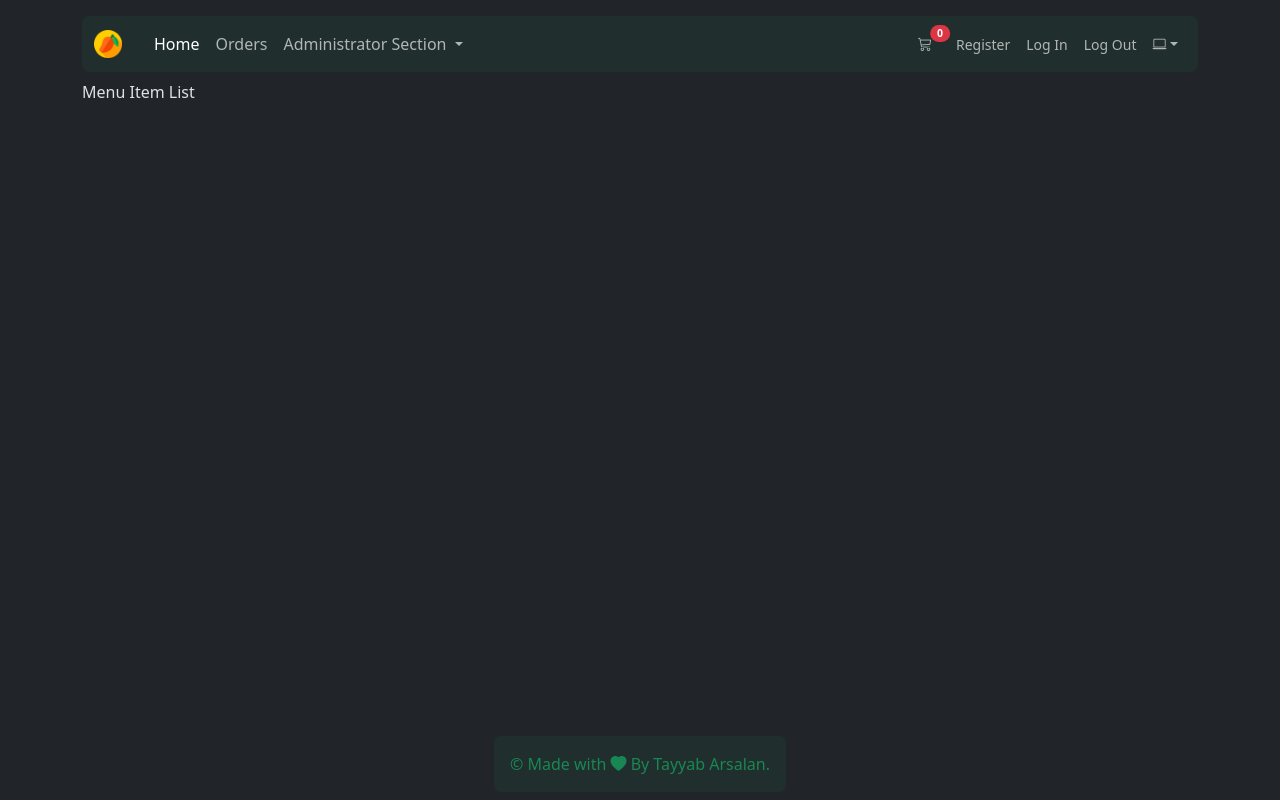
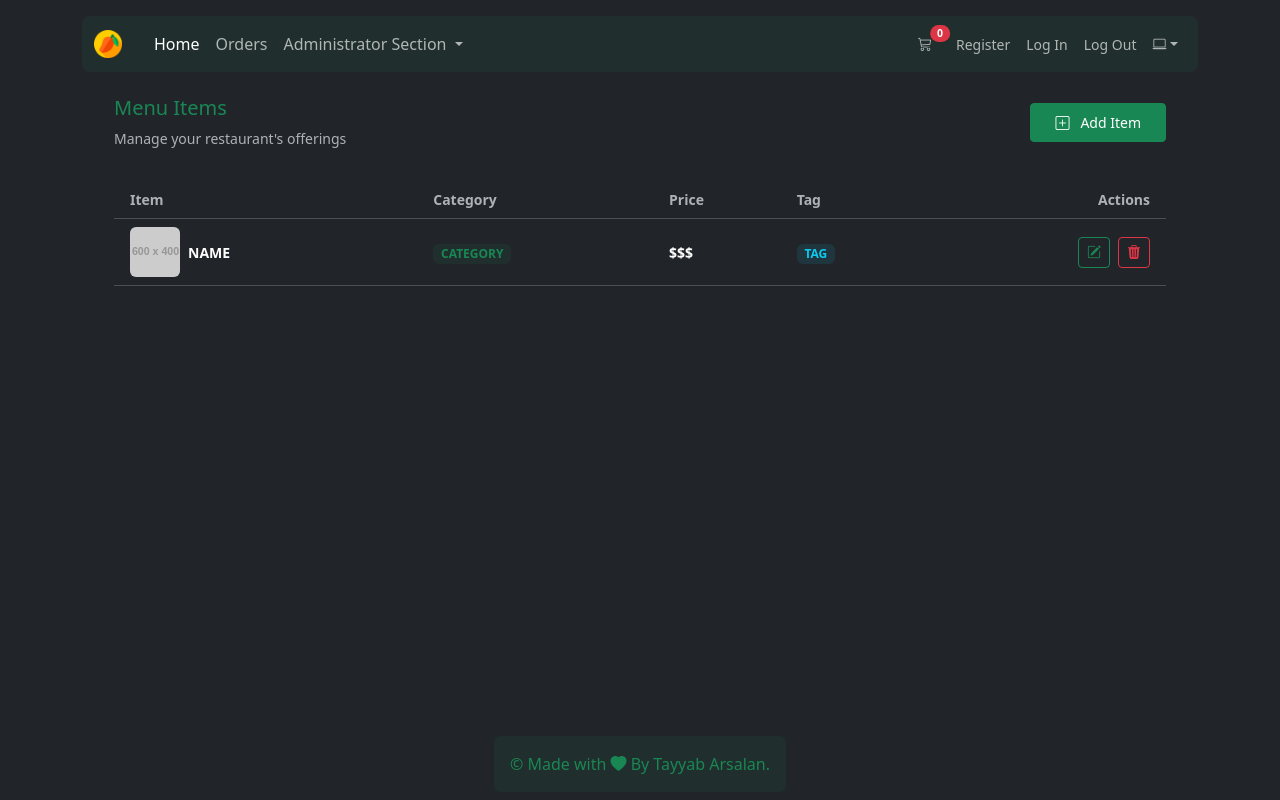
Before and after one commit to TAYYAB-BUKC/Vue---Mango-Fusion, a Vue app in the folder vue-mango-fusion/: page /admin/manage-menu-items in a window 1280 px wide. Built offline with nearby package versions, Linux system fonts and the light colour scheme; no server answers.

Commit message:
MenuItemList initial design added.

```diff
--- a/vue-mango-fusion/src/views/menu-item/MenuItemList.vue
+++ b/vue-mango-fusion/src/views/menu-item/MenuItemList.vue
@@ -1,5 +1,77 @@
 <template>
-    Menu Item List
+    <div class="container px-3">
+        <div v-if="isLoading" class="d-flex justify-content-center align-items-center vh-100">
+        <div class="spinner-grow text-success" role="status">
+            <span class="visually-hidden">Loading...</span>
+        </div>
+        </div>
+
+        <div v-else>
+            <div
+            class="card-header d-flex flex-column flex-md-row justify-content-between align-items-md-center p-3"
+            >
+            <div>
+                <h2 class="h5 text-success">Menu Items</h2>
+                <p class="mb-0 text-muted small">Manage your restaurant's offerings</p>
+            </div>
+            <button class="btn btn-success btn-sm gap-2 rounded-1 px-4 py-2">
+                <i class="bi bi-plus-square"></i> &nbsp;
+                <span>Add Item</span>
+            </button>
+            </div>
+            <div class="card-body p-3">
+            <div class="table-responsive">
+                <table class="table table-hover align-middle mb-0">
+                <thead>
+                    <tr>
+                    <th class="ps-3 small text-muted">Item</th>
+                    <th class="small text-muted">Category</th>
+                    <th class="small text-muted">Price</th>
+                    <th class="small text-muted">Tag</th>
+                    <th class="pe-3 text-end small text-muted">Actions</th>
+                    </tr>
+                </thead>
+                <tbody>
+                    <tr>
+                    <td class="ps-3">
+                        <div class="d-flex align-items-center">
+                        <img
+                            src="https://placehold.co/600x400"
+                            alt="Item"
+                            class="rounded object-fit-cover me-2"
+                            style="width: 50px; height: 50px"
+                        />
+                        <div>
+                            <div class="fw-semibold small">NAME</div>
+                        </div>
+                        </div>
+                    </td>
+                    <td>
+                        <span class="badge bg-success bg-opacity-10 text-success small">
+                        CATEGORY
+                        </span>
+                    </td>
+                    <td class="fw-semibold small">$$$</td>
+                    <td>
+                        <span class="badge bg-info bg-opacity-10 text-info small"> TAG </span>
+                    </td>
+                    <td class="pe-3 text-end">
+                        <div class="d-flex gap-2 justify-content-end">
+                        <button class="btn btn-sm btn-outline-success">
+                            <i class="bi bi-pencil-square"></i>
+                        </button>
+                        <button class="btn btn-sm btn-outline-danger">
+                            <i class="bi bi-trash3-fill"></i>
+                        </button>
+                        </div>
+                    </td>
+                    </tr>
+                </tbody>
+                </table>
+            </div>
+            </div>
+        </div>
+    </div>
 </template>
 
 <script setup>
```
